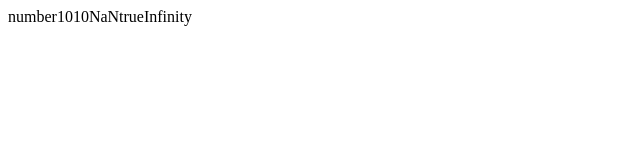
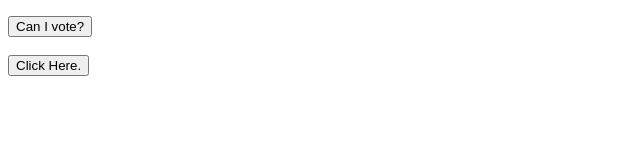
Before and after one commit to hillosopher/JavaScript_Projects, a plain HTML site: page Basic JavaScript Projects/Project5_comparisons_type_coercion/index.html in a window 1280 px wide. Shown: the whole page, without its empty margins (0-640 px from the left). Drawn offline with Linux system fonts and the light colour scheme.

Commit message:
added some stuff

```diff
--- a/Basic JavaScript Projects/Project5_comparisons_type_coercion/JS/main.js
+++ b/Basic JavaScript Projects/Project5_comparisons_type_coercion/JS/main.js
@@ -1,9 +1,28 @@
-let x = 10;
+"use strict";
 
-document.write(typeof x);
-document.write(x + "10");
-document.write(0 / 0);
-document.write(isNaN("hey"));
-document.write(2e3120);
-console.log("10" == 10);
-console.log("10" === 10);
+function votingAge() {
+  let output = document.getElementById("output");
+  let age = prompt("How old are you?");
+  output.innerHTML =
+    age >= 18 ? `You're old enough to vote!` : `You're too young to vote`;
+}
+
+function Vehicle(Make, Model, Year, Color) {
+  this.Vehicle_Make = Make;
+  this.Vehicle_Model = Model;
+  this.Vehicle_Year = Year;
+  this.Vehicle_Color = Color;
+}
+
+let Jack = new Vehicle("Dodge", "Viper", 2020, "Red");
+let Emily = new Vehicle("Jeep", "Trail Hawk", 2019, "White and Black");
+let Erik = new Vehicle("Ford", "Pinto", 1971, "Mustard");
+function myFunction() {
+  document.getElementById("Keywords_and_Constructors").innerHTML =
+    "Erik drives a " +
+    Erik.Vehicle_Color +
+    "-colored " +
+    Erik.Vehicle_Model +
+    " manufactured in " +
+    Erik.Vehicle_Year;
+}
--- a/Basic JavaScript Projects/Project5_comparisons_type_coercion/index.html
+++ b/Basic JavaScript Projects/Project5_comparisons_type_coercion/index.html
@@ -4,6 +4,12 @@
     <meta charset="utf-8" />
   </head>
   <body>
+    <p id="output"></p>
+    <button onclick="votingAge()">Can I vote?</button>
+    <br />
+    <br />
+    <button onclick="myFunction()">Click Here.</button>
+    <p id="Keywords_and_Constructors"></p>
     <script src="./JS/main.js"></script>
   </body>
 </html>
```
